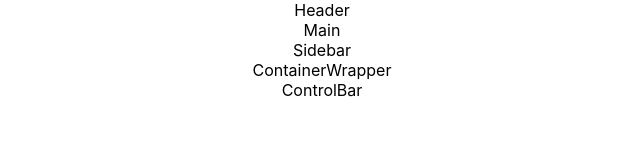
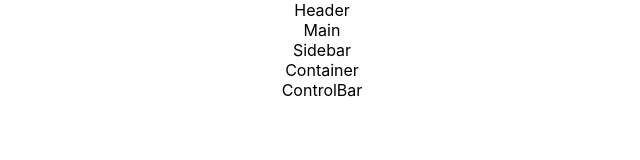
Before and after one commit to nitrogenous/spotify-ui-clone, a React (Create React App) app: page / in a window 1280 px wide. Shown: the top 160 px of the page, without its empty margins (318-958 px from the left). Built offline with nearby package versions, Linux system fonts and the light colour scheme.

Commit message:
updated naming of containers and container wrapper

```diff
--- /dev/null
+++ b/src/Components/Container/index.js
@@ -0,0 +1,10 @@
+const Container = () => {
+  return (
+    <div>
+      Container
+    </div>
+  );
+
+};
+
+export default Container;
--- a/src/Components/ContainerWrapper/index.js
+++ /dev/null
@@ -1,10 +0,0 @@
-const ContainerWrapper = () => {
-  return (
-    <div>
-      ContainerWrapper
-    </div>
-  );
-
-};
-
-export default ContainerWrapper;
--- a/src/Screens/Main/index.js
+++ b/src/Screens/Main/index.js
@@ -1,7 +1,7 @@
 import Header from '../../Components/Header/';
 import Sidebar from '../../Components/Sidebar/';
 import ControlBar from '../../Components/ControlBar/';
-import ContainerWrapper from '../../Components/ContainerWrapper/';
+import Container from '../../Components/Container';
 
 const Main = (props) => {
   return (
@@ -9,7 +9,7 @@ const Main = (props) => {
       <Header />
       Main
       <Sidebar />
-      <ContainerWrapper />
+      <Container />
       <ControlBar />
     </div>
   );
```
Also changed, not shown: 1 other file (tests, documents, lock files or other folders).
